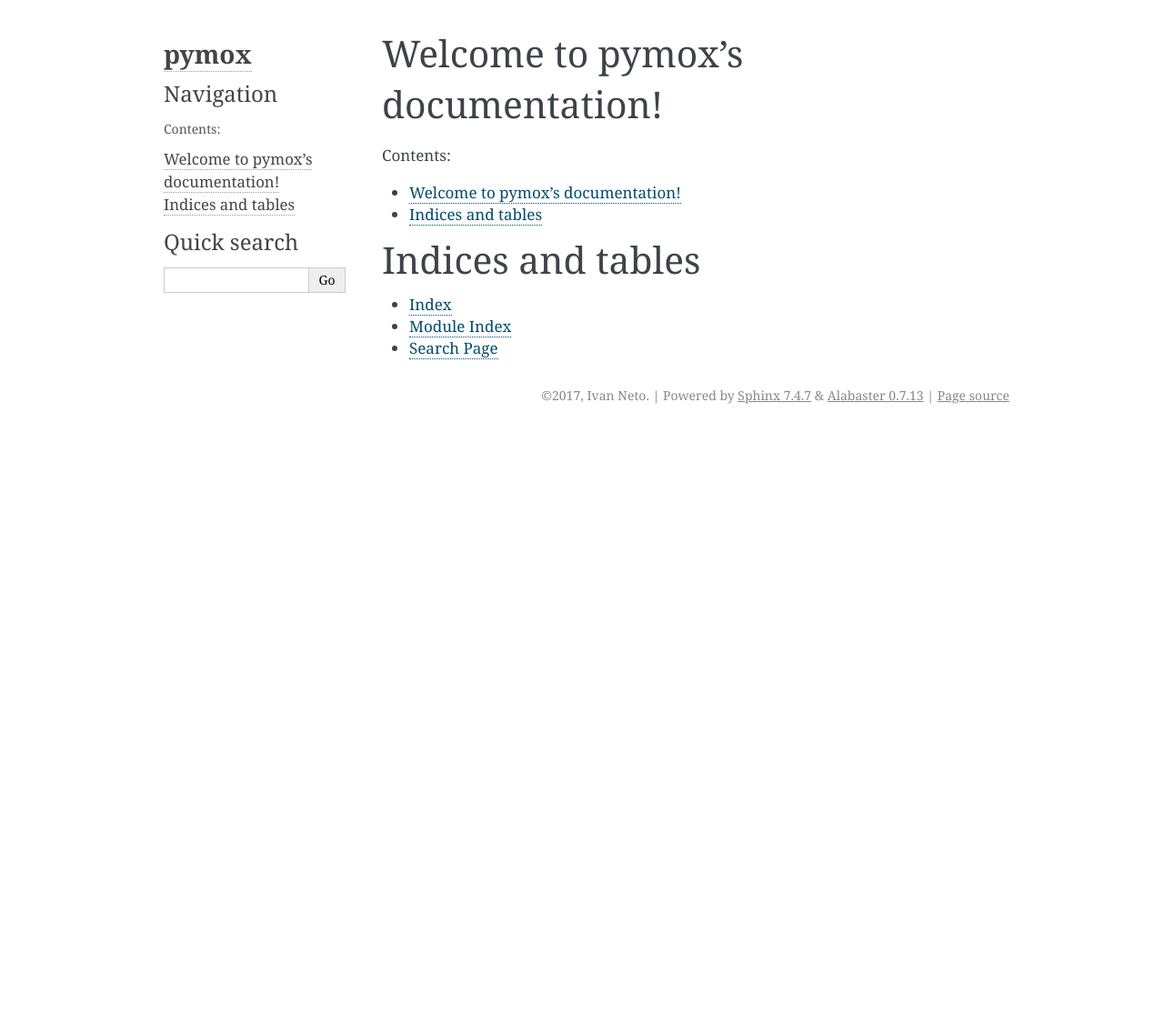
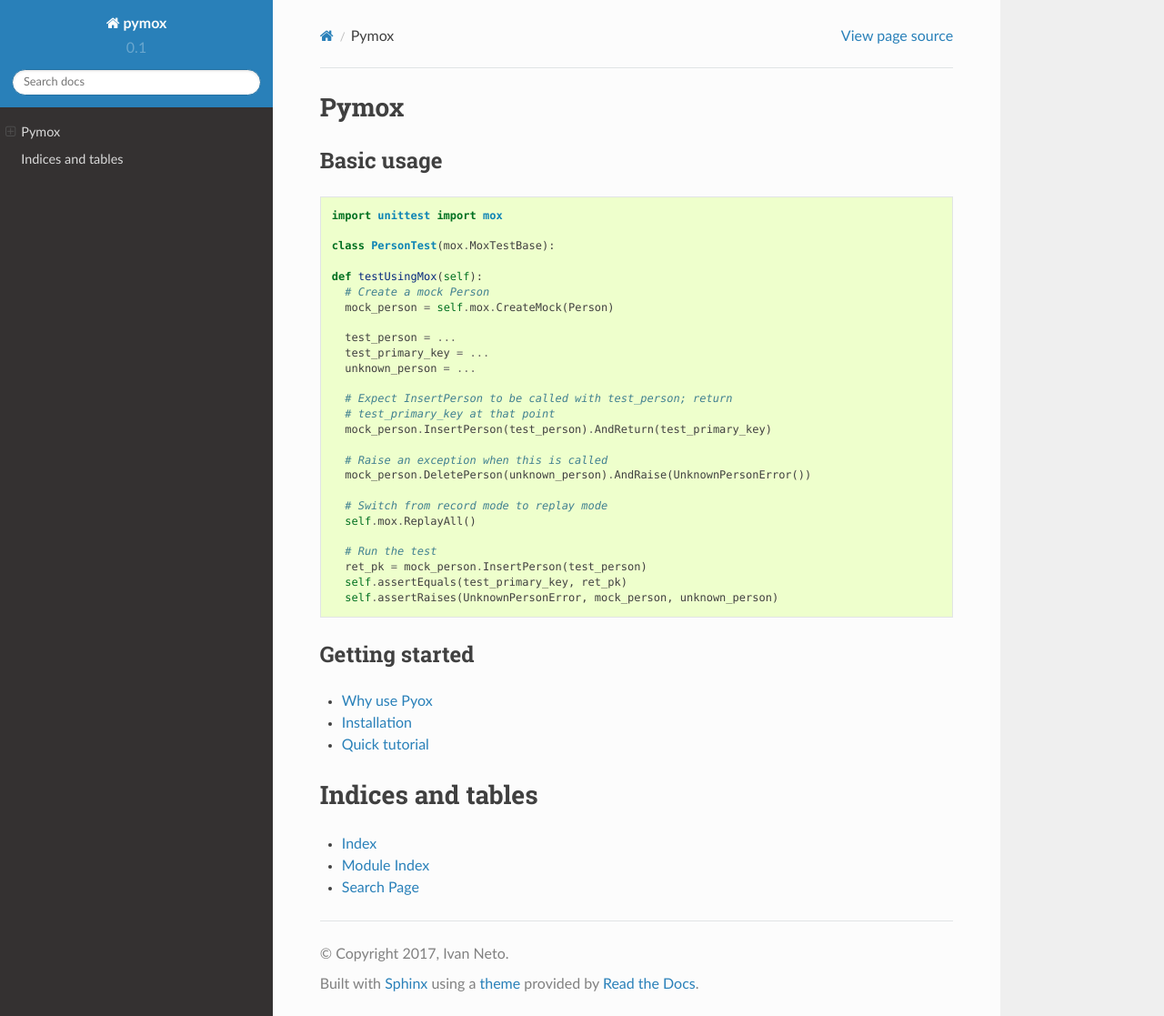
Before and after one commit to glasser/pymox, a Sphinx documentation site: the page built from docs/index.rst, in a window 1280 px wide and 1117 px high. Shown: the whole window at 91% size. Built offline with Sphinx 7.4.7 and the Read the Docs theme 2.0.0, drawn with Linux system fonts in a browser that asks for light colours.

Commit message:
improved docs

```diff
--- a/docs/conf.py
+++ b/docs/conf.py
@@ -16,7 +16,7 @@
 # add these directories to sys.path here. If the directory is relative to the
 # documentation root, use os.path.abspath to make it absolute, like shown here.
 #
-# import os
+import os
 # import sys
 # sys.path.insert(0, os.path.abspath('.'))
 
@@ -88,7 +88,10 @@
 # The theme to use for HTML and HTML Help pages.  See the documentation for
 # a list of builtin themes.
 #
-html_theme = 'alabaster'
+if not os.environ.get('READTHEDOCS', None):
+    import sphinx_rtd_theme
+    html_theme = 'sphinx_rtd_theme'
+    html_theme_path = [sphinx_rtd_theme.get_html_theme_path()]
 
 # Theme options are theme-specific and customize the look and feel of a theme
 # further.  For a list of options available for each theme, see the
--- a/docs/index.rst
+++ b/docs/index.rst
@@ -1,17 +1,55 @@
-.. pymox documentation master file, created by
-   sphinx-quickstart on Tue Jul 25 21:23:27 2017.
-   You can adapt this file completely to your liking, but it should at least
-   contain the root `toctree` directive.
+.. Copyright 2017 pymox authors. All rights reserved.
+   Use of this source code is governed by a APACHE-style
+   license that can be found in the LICENSE file.
 
-Welcome to pymox's documentation!
+Pymox
 =================================
 
 .. toctree::
    :maxdepth: 2
    :caption: Contents:
 
-   intro
 
+Basic usage
+-----------
+
+.. highlight:: python
+
+::
+
+    import unittest import mox
+
+    class PersonTest(mox.MoxTestBase):
+
+    def testUsingMox(self):
+      # Create a mock Person
+      mock_person = self.mox.CreateMock(Person)
+
+      test_person = ...
+      test_primary_key = ...
+      unknown_person = ...
+
+      # Expect InsertPerson to be called with test_person; return
+      # test_primary_key at that point
+      mock_person.InsertPerson(test_person).AndReturn(test_primary_key)
+
+      # Raise an exception when this is called
+      mock_person.DeletePerson(unknown_person).AndRaise(UnknownPersonError())
+
+      # Switch from record mode to replay mode
+      self.mox.ReplayAll()
+
+      # Run the test
+      ret_pk = mock_person.InsertPerson(test_person)
+      self.assertEquals(test_primary_key, ret_pk)
+      self.assertRaises(UnknownPersonError, mock_person, unknown_person)
+
+
+Getting started
+---------------
+* :doc:`Why use Pyox </why>`
+* :doc:`Installation </install>`
+* :doc:`Quick tutorial </tutorial>`
 
 
 Indices and tables
```
Also changed, not shown: docs/intro.rst (deleted, +0 -17 lines), docs/tutorial.rst (added, +452 -0 lines), docs/why.rst (added, +129 -0 lines), docs/install.rst (added).
